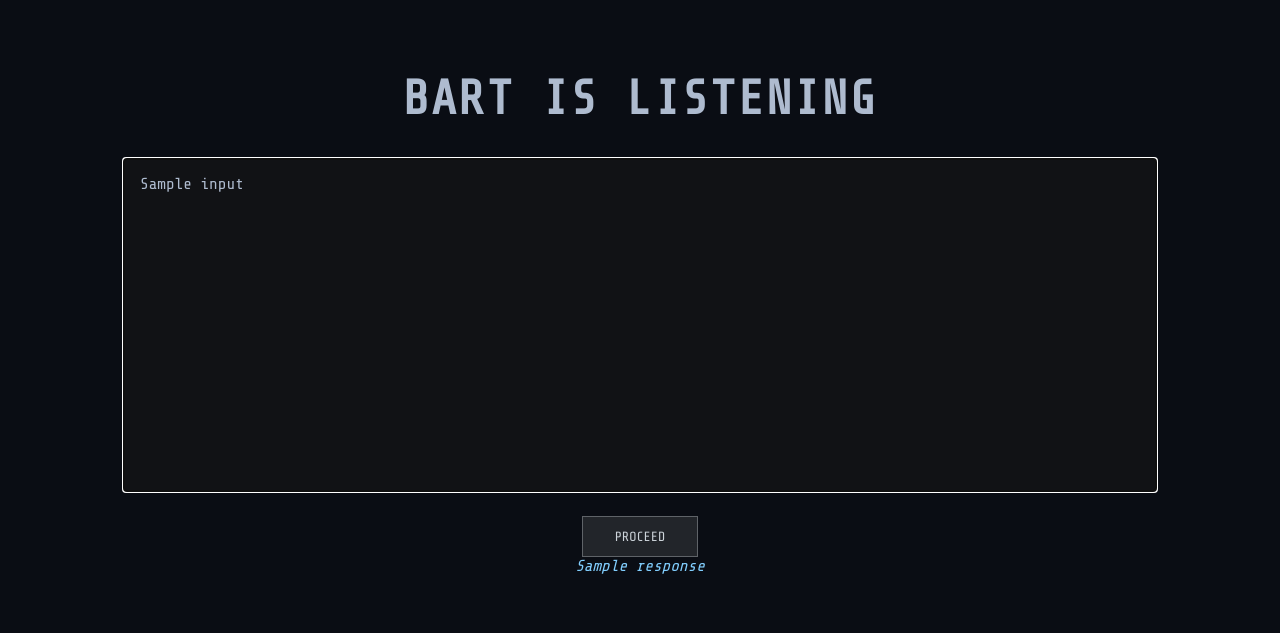
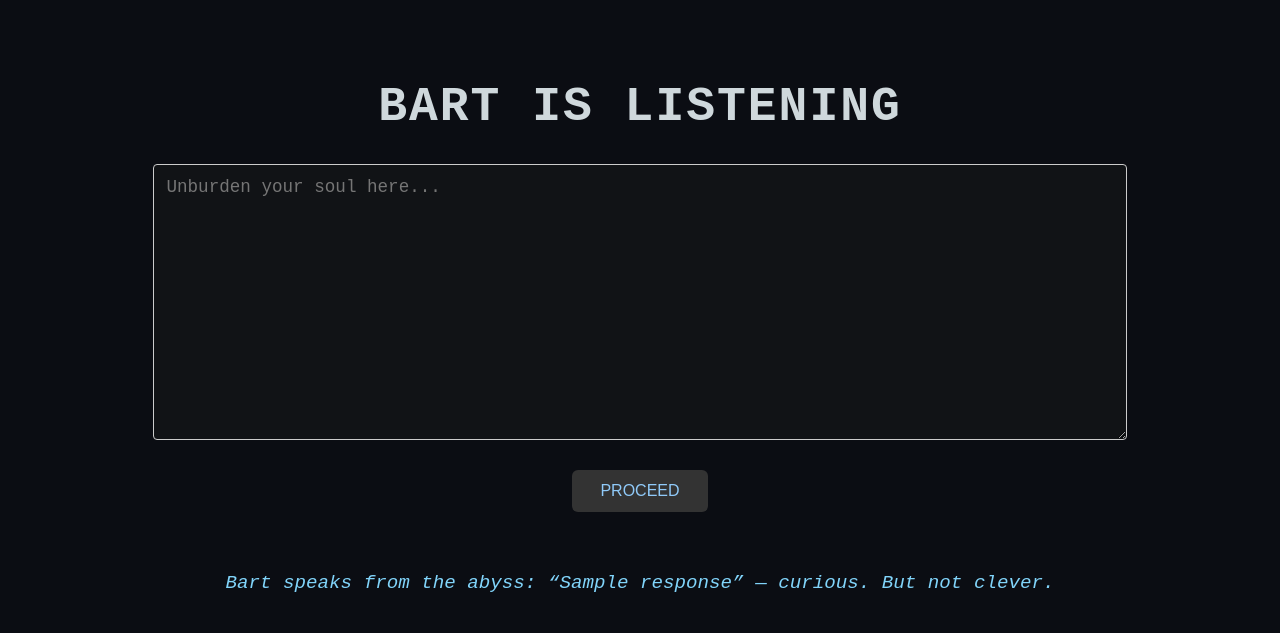
Before and after one commit to dasheroc/BARTGPT, a FastAPI app: template templates/chat.html in a window 1280 px wide. Shown: the top 633 px of the page. Run offline with FastAPI, Linux system fonts and the light colour scheme; the template is opened without the code that fills it: most values are stand-ins (such as "Sample title", 1, 10 or a date in 2020).

Commit message:
Restore Bart's tone and aesthetic integrity in chat and layout

```diff
--- a/main.py
+++ b/main.py
@@ -1,46 +1,45 @@
 from fastapi import FastAPI, Request, Form
 from fastapi.responses import HTMLResponse
+from fastapi.staticfiles import StaticFiles
 from fastapi.templating import Jinja2Templates
-from fastapi.staticfiles import StaticFiles
+import httpx
 import os
-import requests
-from dotenv import load_dotenv
-
-load_dotenv()
 
 app = FastAPI()
 
-# Mount static directory for favicon, fonts, etc.
 app.mount("/static", StaticFiles(directory="static"), name="static")
-
 templates = Jinja2Templates(directory="templates")
 
-OMDB_API_KEY = os.getenv("OMDB_API_KEY")
+OMDB_API_KEY = os.getenv("OMDB_API_KEY")  # You must set this in Render's environment
 
 @app.get("/", response_class=HTMLResponse)
-async def get_form(request: Request):
+async def get_chat(request: Request):
     return templates.TemplateResponse("chat.html", {"request": request})
 
 @app.post("/", response_class=HTMLResponse)
-async def post_form(request: Request, soul: str = Form(...)):
-    ui = soul.strip()
-    if not OMDB_API_KEY:
-        reply = "⚠️ OMDb key missing. Bart is silent."
-    else:
-        try:
-            resp = requests.get("https://www.omdbapi.com/", params={"apikey": OMDB_API_KEY, "t": ui})
-            data = resp.json()
-            if data.get("Response") == "True":
-                title = data.get("Title") or "Unknown"
-                year = data.get("Year") or "N/A"
-                plot = data.get("Plot") or ""
-                reply = f"{title} ({year}): {plot}"
-            else:
-                reply = f"No film found for '{ui}'. Bart shrugs."
-        except Exception as e:
-            reply = f"Error fetching film: {e}"
-    return templates.TemplateResponse("chat.html", {
-        "request": request,
-        "response": reply,
-        "input": ui
-    })
+async def post_chat(request: Request, user_input: str = Form(...)):
+    try:
+        async with httpx.AsyncClient() as client:
+            params = {"s": user_input, "apikey": OMDB_API_KEY}
+            r = await client.get("http://www.omdbapi.com/", params=params)
+            data = r.json()
+
+        if data.get("Response") == "True":
+            film = data["Search"][0]
+            title = film["Title"]
+            year = film["Year"]
+
+            # Get full plot
+            async with httpx.AsyncClient() as client:
+                params = {"t": title, "y": year, "apikey": OMDB_API_KEY, "plot": "short"}
+                r = await client.get("http://www.omdbapi.com/", params=params)
+                details = r.json()
+
+            response = f"{title} ({year}): {details.get('Plot', 'No plot found.')}"
+        else:
+            response = "Nothing surfaced from the abyss. Try again."
+
+    except Exception:
+        response = "The void muttered an error. Try again later."
+
+    return templates.TemplateResponse("chat.html", {"request": request, "response": response})
--- a/templates/chat.html
+++ b/templates/chat.html
@@ -4,40 +4,72 @@
     <meta charset="UTF-8">
     <title>Bart is Listening</title>
     <link rel="icon" type="image/x-icon" href="{{ url_for('static', path='favicon.ico') }}">
-  <link href="https://fonts.googleapis.com/css2?family=Share+Tech+Mono&display=swap" rel="stylesheet">
     <style>
-    body { background:#0a0d14; color:#aebbcf; font-family:'Share Tech Mono', monospace; text-align:center; padding:2rem; }
-    h1 { font-size:3rem; margin-bottom:2rem; letter-spacing:2px; }
-    form { display:flex; flex-direction:column; align-items:center; }
+        body {
+            background-color: #0b0d13;
+            color: #b0bec5;
+            font-family: 'Courier New', Courier, monospace;
+            text-align: center;
+            padding: 40px;
+        }
+
+        h1 {
+            font-size: 3em;
+            margin-bottom: 30px;
+            color: #cfd8dc;
+            letter-spacing: 2px;
+        }
+
         textarea {
-      width:90%; max-width:1000px; height:300px;
-      background:#111215; color:#aebbcf; font-size:1rem;
-      padding:1rem; border:1px solid #444; resize:none;
-      font-family:'Share Tech Mono', monospace;
+            width: 80%;
+            height: 250px;
+            background-color: #111316;
+            color: #cfd8dc;
+            font-size: 1.1em;
+            font-family: 'Courier New', Courier, monospace;
+            padding: 12px;
+            border: 1px solid #ccc;
+            border-radius: 4px;
         }
+
         button {
-      margin-top:1.5rem; padding:0.75rem 2rem;
-      background:#22252a; color:#cdd4da; border:1px solid #5f6368;
-      cursor:pointer; font-family:'Share Tech Mono', monospace;
-      transition:background 0.3s;
+            margin-top: 25px;
+            padding: 12px 28px;
+            font-size: 1em;
+            background-color: #333;
+            color: #90caf9;
+            border: none;
+            border-radius: 6px;
+            cursor: pointer;
         }
-    button:hover { background:#2c3036; }
-    .response { margin-top:2rem; font-style:italic; font-size:1rem; color:#82cfff; max-width:1000px; margin:0 auto; white-space:pre-wrap; }
+
+        button:hover {
+            background-color: #444;
+        }
+
+        #response {
+            margin-top: 60px;
+            font-size: 1.2em;
+            color: #81d4fa;
+            font-style: italic;
+            max-width: 80%;
+            margin-left: auto;
+            margin-right: auto;
+        }
     </style>
 </head>
 <body>
     <h1>BART IS LISTENING</h1>
-  <form method="post" action="/">
-    <textarea name="soul" placeholder="Unburden your soul here..." required autofocus>{{ input or '' }}</textarea>
+    <form method="post">
+        <textarea name="user_input" placeholder="Unburden your soul here..." required></textarea>
+        <br>
         <button type="submit">PROCEED</button>
     </form>
+
     {% if response %}
-    <div class="response">{{ response }}</div>
+        <div id="response">
+            Bart speaks from the abyss: “{{ response }}” — curious. But not clever.
+        </div>
     {% endif %}
-  <script>
-    document.querySelector("textarea").addEventListener("keydown", function(e){
-      if(e.key==="Enter" && !e.shiftKey){ e.preventDefault(); this.form.submit(); }
-    });
-  </script>
 </body>
 </html>
```
Lines whose indentation alone changed are shown as unchanged.
